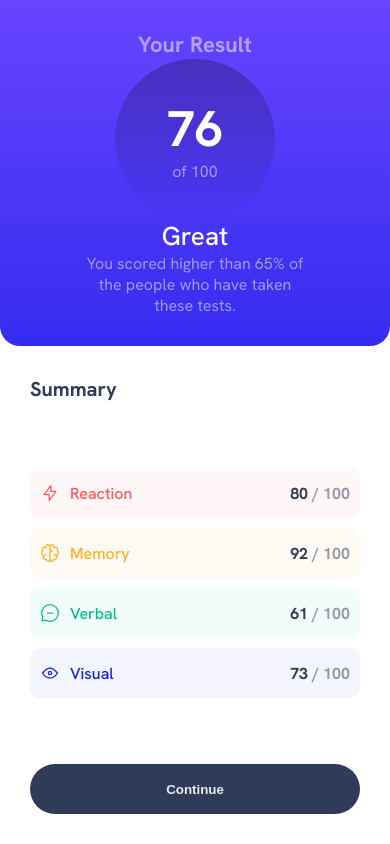
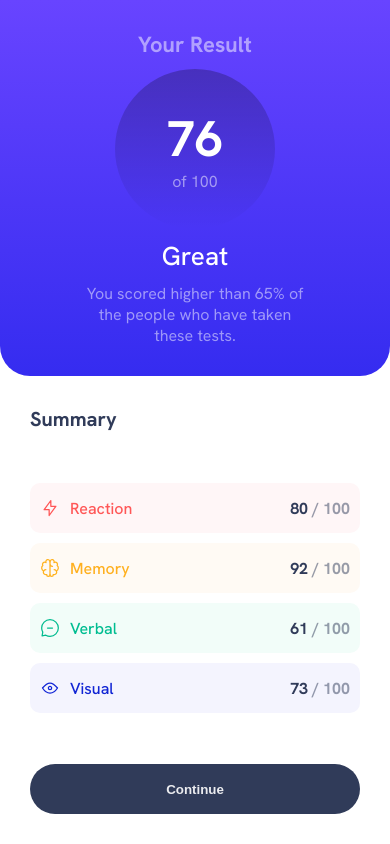
Before and after one commit to Chozen-Wealth/result-summary-component, a React (Vite) app: page / in a window 390 px wide. Built offline with nearby package versions, Linux system fonts and the light colour scheme.

Commit message:
gap ajouté à AppLeft

```diff
--- a/src/App.css
+++ b/src/App.css
@@ -151,7 +151,8 @@ body {
     }
     .AppLeft {
         width: 100%;
-        border-radius: 0px 0px 20px 20px;
+        border-radius: 0px 0px 30px 30px;
+        gap: 10px;
     }
     .AppRight {
         width: 100%;
```
